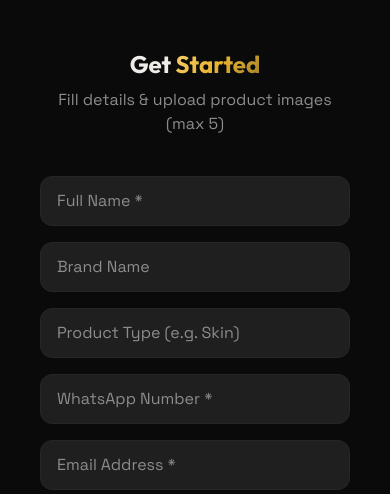
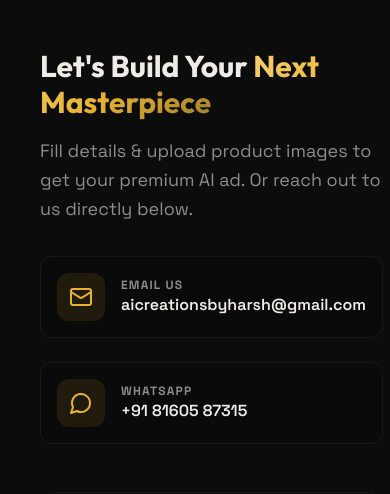
Before and after one commit to DigitechHarsh/harsh-ai-ads, a React (Vite) app: page / in a window 390 px wide. Shown: the part 5220-5714 px from the top of the page. Built offline with nearby package versions, Linux system fonts and the light colour scheme; no server answers; the HTML template or start-up script is replaced by a standard one.

Commit message:
feat: added contact email and phone number to the form section for higher trust

```diff
--- a/src/components/ContactForm.tsx
+++ b/src/components/ContactForm.tsx
@@ -1,6 +1,6 @@
 import { useState, useRef } from "react";
 import { motion } from "framer-motion";
-import { Send, CheckCircle, Image as ImageIcon, X, Plus } from "lucide-react";
+import { Send, CheckCircle, Image as ImageIcon, X, Plus, Mail, MessageCircle } from "lucide-react";
 import { toast } from "@/hooks/use-toast";
 
 
@@ -142,20 +142,56 @@ const ContactForm = () => {
   }
 
   return (
-    <section id="form" className="py-12 md:py-16 px-4">
-      <div className="container max-w-xl">
+    <section id="form" className="py-12 md:py-16 px-4 bg-secondary/10">
+      <div className="container max-w-6xl mx-auto">
+        <div className="grid lg:grid-cols-2 gap-12 items-center">
+
+          {/* Contact Info Side */}
           <motion.div
-          initial={{ opacity: 0, y: 20 }}
-          whileInView={{ opacity: 1, y: 0 }}
+            initial={{ opacity: 0, x: -30 }}
+            whileInView={{ opacity: 1, x: 0 }}
             viewport={{ once: true }}
+            className="space-y-8"
           >
-          <h2 className="text-2xl md:text-4xl font-display font-bold text-center mb-2">
-            Get <span className="text-gold-gradient">Started</span>
+            <div>
+              <h2 className="text-3xl md:text-5xl font-display font-bold mb-4">
+                Let's Build Your <span className="text-gold-gradient">Next Masterpiece</span>
               </h2>
-          <p className="text-muted-foreground text-center mb-10">
-            Fill details & upload product images (max 5)
+              <p className="text-muted-foreground text-lg leading-relaxed">
+                Fill details & upload product images to get your premium AI ad. Or reach out to us directly below.
               </p>
+            </div>
 
+            <div className="grid gap-6">
+              <div className="flex items-center gap-4 p-4 rounded-xl bg-background border border-border/50 group hover:border-gold/30 transition-all duration-300">
+                <div className="p-3 rounded-lg bg-gold/10 text-gold group-hover:scale-110 transition-transform">
+                  <Mail className="w-6 h-6" />
+                </div>
+                <div>
+                  <p className="text-xs font-bold uppercase tracking-widest text-muted-foreground">Email Us</p>
+                  <a href="mailto:aicreationsbyharsh@gmail.com" className="text-foreground transition-colors font-semibold hover:text-gold">aicreationsbyharsh@gmail.com</a>
+                </div>
+              </div>
+
+              <div className="flex items-center gap-4 p-4 rounded-xl bg-background border border-border/50 group hover:border-gold/30 transition-all duration-300">
+                <div className="p-3 rounded-lg bg-gold/10 text-gold group-hover:scale-110 transition-transform">
+                  <MessageCircle className="w-6 h-6" />
+                </div>
+                <div>
+                  <p className="text-xs font-bold uppercase tracking-widest text-muted-foreground">WhatsApp</p>
+                  <a href="https://wa.me/918160587315" className="text-foreground transition-colors font-semibold hover:text-gold">+91 81605 87315</a>
+                </div>
+              </div>
+            </div>
+          </motion.div>
+
+          {/* Form Side */}
+          <motion.div
+            initial={{ opacity: 0, x: 30 }}
+            whileInView={{ opacity: 1, x: 0 }}
+            viewport={{ once: true }}
+            className="bg-background p-6 md:p-8 rounded-2xl border border-border/50 shadow-xl"
+          >
             <form onSubmit={handleSubmit} className="space-y-4">
             <input
               name="name"
@@ -258,6 +294,7 @@ const ContactForm = () => {
           </form>
           </motion.div>
         </div>
+      </div>
     </section>
   );
 };
```
Lines whose indentation alone changed are shown as unchanged.
